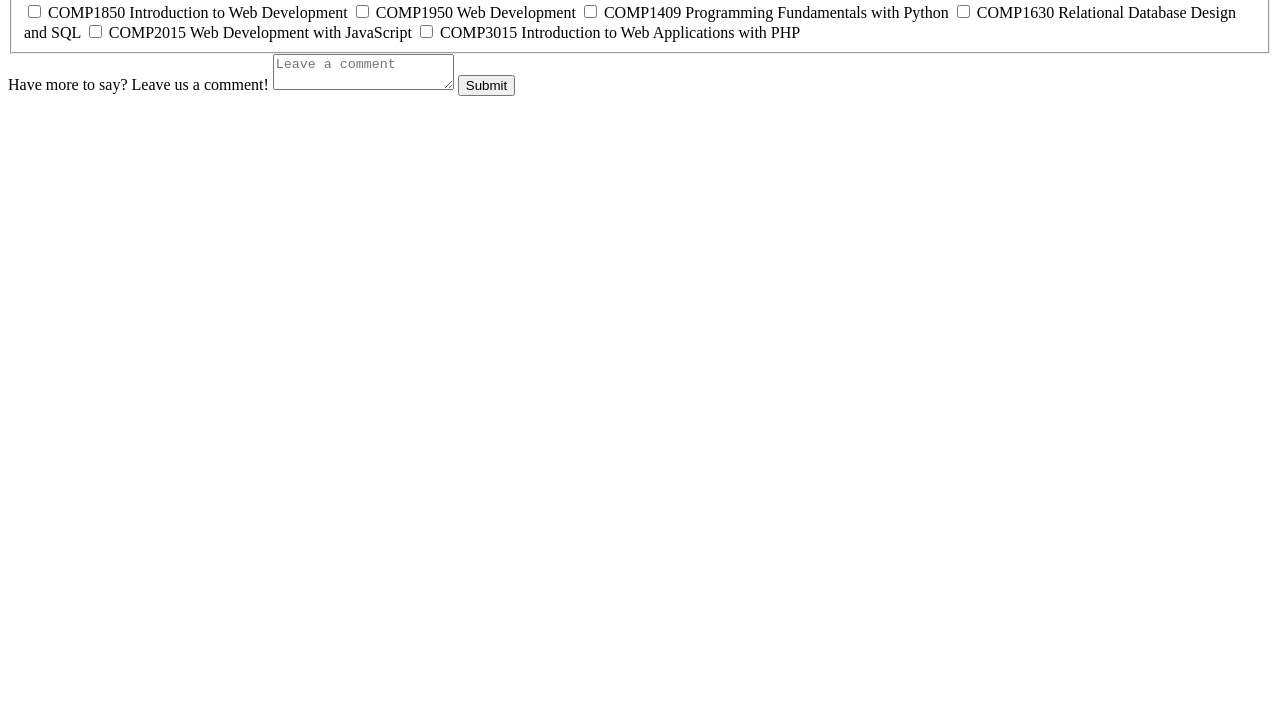
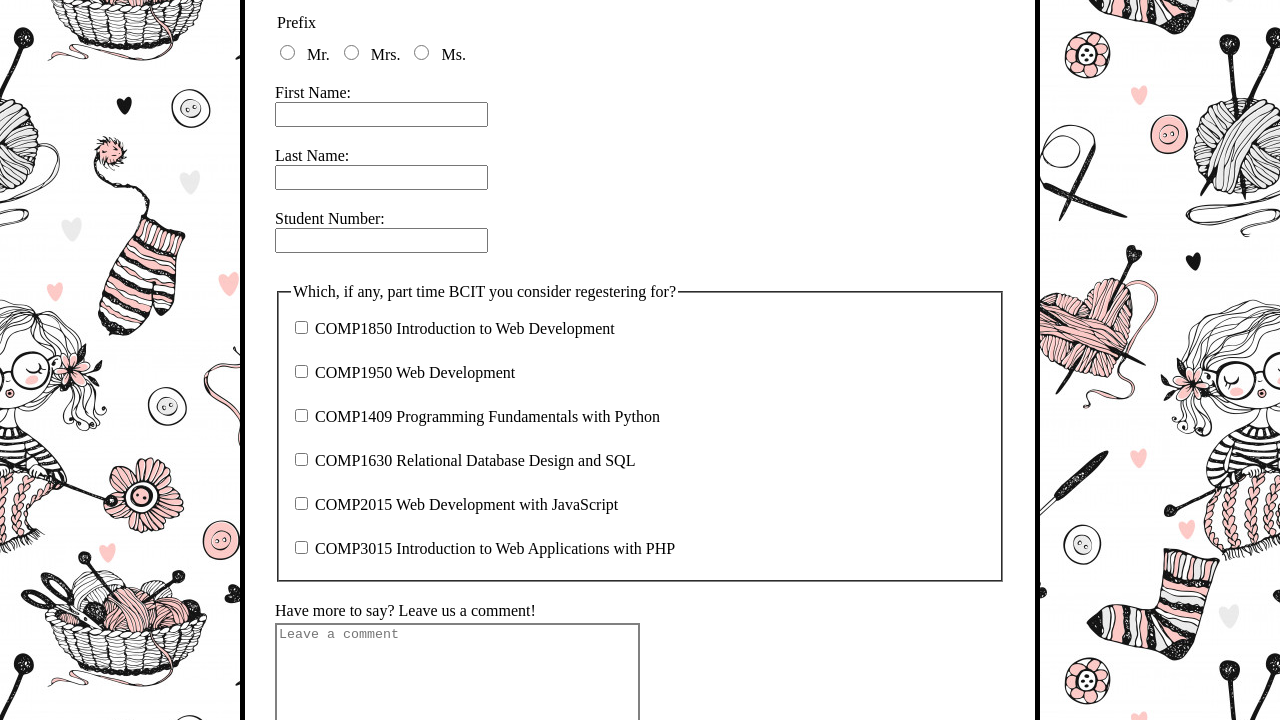
Before and after one commit to Veronica1207/HTML_Forms, a plain HTML site: page index.html in a window 1280 px wide. Shown: the part 188-908 px from the top of the page. Before the commit the page ends 800 px from the top, so only its background shows below. Drawn offline with Linux system fonts and the light colour scheme.

Commit message:
2021-03-20

```diff
--- a/index.html
+++ b/index.html
@@ -9,8 +9,11 @@
     <title>Super Form</title>
     <meta charset="utf-8">
     <meta name="viewport" content="width=device-width, initial-scale=1">
+    <link href="styles/style.css" rel="stylesheet">
 </head>
 <body>
+
+    <div class = "wrapper">
     <header>
         <h1>Super Form</h1>
     </header>
@@ -18,9 +21,10 @@
         <h2>Tell us about yourself!</h2>
         <form   action="http://bcitcomp.ca/comp1850_homework06.php"
 		        method="post"
-		        class="my_form"
+		        class="my-form"
                 target="_blank">
 
+            <div id ="prefix-form">
             <legend>Prefix</legend>
             <input  type="radio"
                     name="prefix"
@@ -37,74 +41,99 @@
                     id="ms"
                     value="Ms."	/>
             <label  for="ms">Ms.</label>
+            </div>
 
+            <div class = "single-field-form">
             <label  for="firstname">First Name:</label>
             <input  type="text"
                     name="firstname"
                     id="firstname"
                     required="required"		/>
-
+            </div>
+            <div class = "single-field-form">
             <label  for="lastname">Last Name:</label>
             <input  type="text"
                     name="lastname"
                     id="lastname"
                     required="required"		/>
 
+            <div class = "single-field-form">
             <label  for="studentnumber">Student Number:</label>
             <input  type="text"
                     name="studentnumber"
                     id="studentnumber"
                     required="required"		/>
+            </div>
 
             <fieldset>
                 <legend>Which, if any, part time BCIT you consider regestering for?</legend>
+                <div class="checkbox-set">
                 <input 	type="checkbox"
                         id="1850"
                         name="courses"
                         value="comp1850" />
                 <label 	for="1850">COMP1850 Introduction to Web Development</label>
+                </div>
 
+                <div class="checkbox-set">
                 <input 	type="checkbox"
                         id="1950"
                         name="courses"
                         value="comp1950" />
                 <label 	for="1950">COMP1950 Web Development</label>
+                </div>
 
+                <div class="checkbox-set">
                 <input 	type="checkbox"
                         id="1409"
                         name="courses"
                         value="comp1409" />
                 <label 	for="1409">COMP1409 Programming Fundamentals with Python</label>
+                </div>
 
+                <div class="checkbox-set">
                 <input 	type="checkbox"
                         id="1630"
                         name="courses"
                         value="comp1630" />
                 <label 	for="1630">COMP1630 Relational Database Design and SQL</label>
+                </div>
+
+                <div class="checkbox-set">
                 <input 	type="checkbox"
                         id="2015"
                         name="courses"
                         value="comp2015" />
                 <label 	for="2015">COMP2015 Web Development with JavaScript</label>
+                </div>
+
+                <div class="checkbox-set">
                 <input 	type="checkbox"
                         id="3015"
                         name="courses"
                         value="comp3015" />
                 <label 	for="3015">COMP3015 Introduction to Web Applications with PHP</label>
+                </div>
 
             </fieldset>
+            <div id="field-form">
             <label>Have more to say? Leave us a comment!</label>
             <textarea   name="comments"
                         placeholder="Leave a comment"
                         id="comments"></textarea>
+            </div>
 
             <input  type="submit"
                     value="Submit" />
         </form>
     </main>
+
+</div>
     <footer>
+        <p>COMP 1850, 2021</p>
+    </footer>
 
-    </footer>
 </body>
 
+
 </html>
--- a/styles/style.css
+++ b/styles/style.css
@@ -0,0 +1,105 @@
+html {
+    box-sizing: border-box;
+}
+*, *:before, *:after {
+    box-sizing: inherit;
+}
+
+/*
+Variables
+
+HEX: #3a4664 (dark blue)
+HEX: #16315c dark blue 2
+HEX: #eaa0a2 soft pink
+HEX: #eaa0a2 tender pink
+HEX: #aaaaaa grey
+*/
+
+:root{
+
+}
+
+body{
+
+    margin: 0;
+    min-height: 100vh;
+    background-image: url(../imges/background.jpg);
+    background-attachment: fixed;
+}
+
+footer {
+    display: flex;
+    justify-content:center;
+}
+
+.wrapper {
+    min-height: 100vh;
+    width: 800px;
+	margin: 10px auto;
+	background-color: white;
+	padding: 30px;
+	border: 5px solid black;
+    display: flex;
+    flex-direction: column;
+}
+
+fieldset {
+    display: flex;
+    flex-direction: column;
+    margin-top: 10px;
+    border-color: gray;
+}
+
+fieldset .checkbox-set {
+    padding: 12px 0px;
+}
+
+.single-field-form {
+    margin: 20px 0px;
+    display: flex;
+    flex-direction: column;
+}
+
+.single-field-form input[type="text"] {
+    width: 213px;
+    height: 25px;
+}
+
+
+
+#prefix-form {
+    margin-bottom: 20px;
+}
+
+#prefix-form legend{
+    padding: 10px 2px;
+}
+#prefix-form input[type="radio"] {
+    width: 15px;
+    height: 15px;
+}
+#prefix-form label {
+    padding: 0px 5px;
+}
+
+#field-form {
+    display:flex;
+    flex-direction: column;
+    margin: 20px 0px;
+}
+
+#field-form textarea {
+    width: 50%;
+    min-height: 150px;
+    margin-top: 3px;
+    border: solid 2px gray;
+}
+
+.my-form input[type="submit"]{
+    width: 15%;
+    height: 40px;
+    border: solid 2px gray;
+    box-shadow: gray;
+    background-color: pink;
+    font-size: 1em;
+}
```
Also changed, not shown: imges/background.jpg (added).
